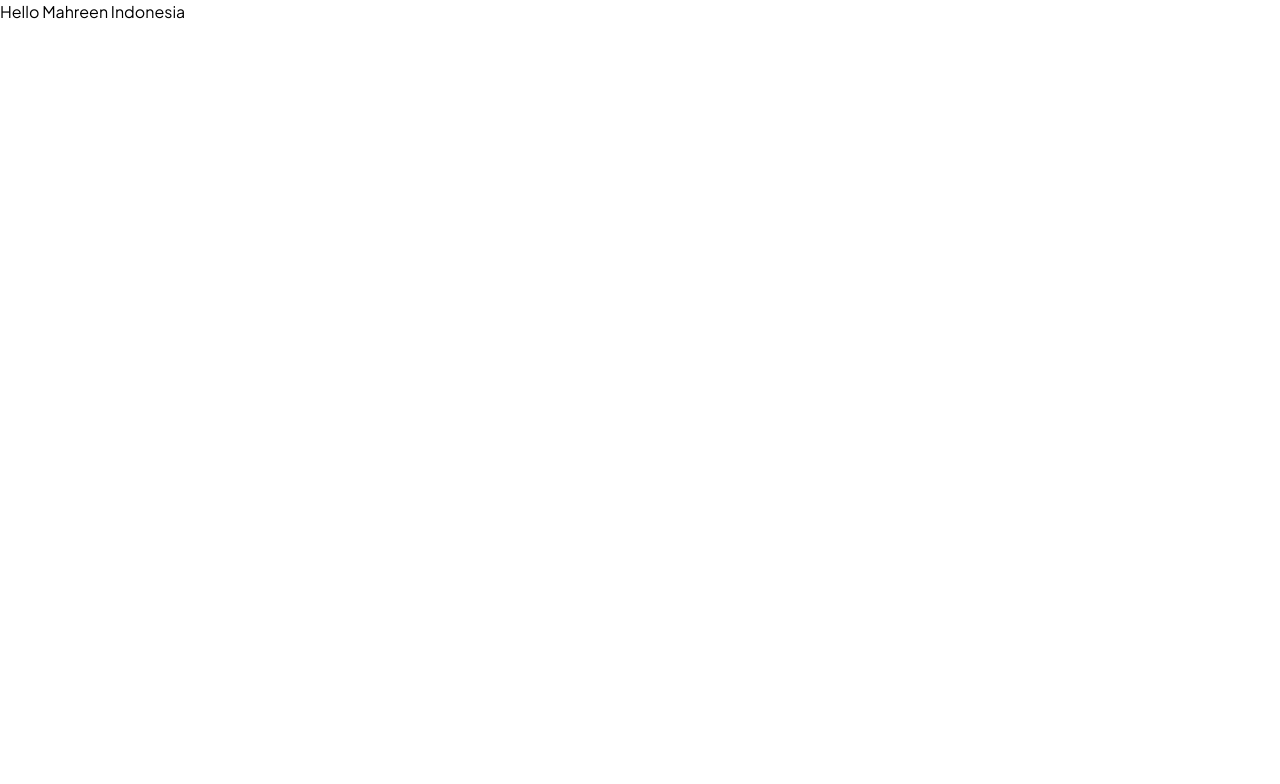
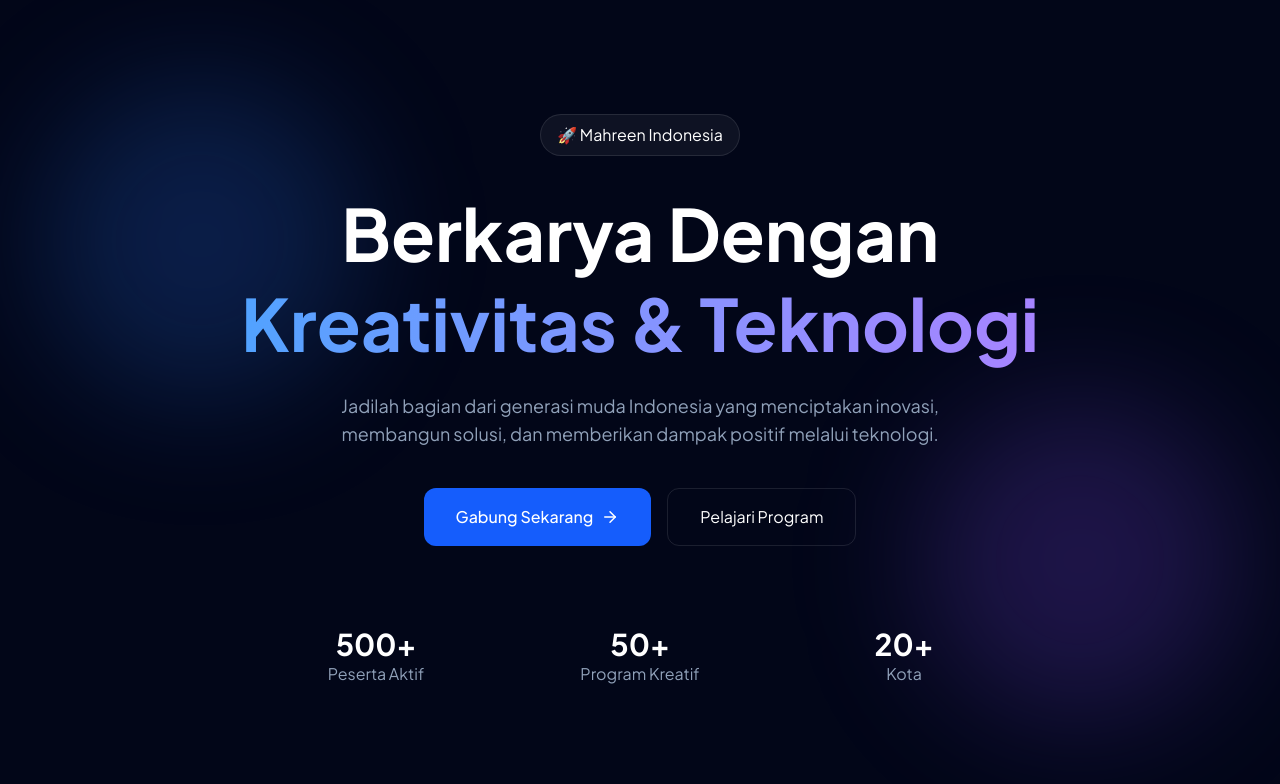
Before and after one commit to strvntrl/mahreen-indonesia-landing-page, a React (Vite) app: page / in a window 1280 px wide. Shown: the top 784 px of the page. Built offline with nearby package versions, Linux system fonts and the light colour scheme.

Commit message:
hero section

```diff
--- a/src/App.tsx
+++ b/src/App.tsx
@@ -1,7 +1,9 @@
+import Hero from "./components/Hero";
+
 function App() {
   return (
-    <main>
-      <h1>Hello Mahreen Indonesia</h1>
+    <main className="bg-slate-950 text-white overflow-hidden">
+      <Hero />
     </main>
   );
 }
--- a/src/components/Hero.tsx
+++ b/src/components/Hero.tsx
@@ -0,0 +1,80 @@
+import { ArrowRight } from "lucide-react";
+import { motion } from "framer-motion";
+
+export default function Hero() {
+  return (
+    <section className="relative min-h-screen flex items-center justify-center px-6">
+      {/* Background Blur */}
+      <div className="absolute inset-0 overflow-hidden">
+        <div className="absolute top-20 left-10 w-80 h-80 bg-blue-500/20 blur-3xl rounded-full" />
+        <div className="absolute bottom-20 right-10 w-80 h-80 bg-violet-500/20 blur-3xl rounded-full" />
+      </div>
+
+      <div className="relative max-w-6xl mx-auto text-center">
+        <motion.span
+          initial={{ opacity: 0 }}
+          animate={{ opacity: 1 }}
+          className="inline-block px-4 py-2 rounded-full border border-white/10 bg-white/5"
+        >
+          🚀 Mahreen Indonesia
+        </motion.span>
+
+        <motion.h1
+          initial={{ opacity: 0, y: 30 }}
+          animate={{ opacity: 1, y: 0 }}
+          transition={{ delay: 0.2 }}
+          className="mt-8 text-5xl md:text-7xl font-bold leading-tight"
+        >
+          Berkarya Dengan
+          <span className="block bg-gradient-to-r from-blue-400 to-violet-400 bg-clip-text text-transparent">
+            Kreativitas & Teknologi
+          </span>
+        </motion.h1>
+
+        <motion.p
+          initial={{ opacity: 0 }}
+          animate={{ opacity: 1 }}
+          transition={{ delay: 0.4 }}
+          className="mt-6 max-w-2xl mx-auto text-slate-400 text-lg"
+        >
+          Jadilah bagian dari generasi muda Indonesia yang menciptakan inovasi,
+          membangun solusi, dan memberikan dampak positif melalui teknologi.
+        </motion.p>
+
+        <motion.div
+          initial={{ opacity: 0 }}
+          animate={{ opacity: 1 }}
+          transition={{ delay: 0.6 }}
+          className="mt-10 flex flex-col sm:flex-row gap-4 justify-center"
+        >
+          <button className="bg-blue-600 hover:bg-blue-700 px-8 py-4 rounded-xl font-medium flex items-center justify-center gap-2 transition">
+            Gabung Sekarang
+            <ArrowRight size={18} />
+          </button>
+
+          <button className="border border-white/10 hover:bg-white/5 px-8 py-4 rounded-xl transition">
+            Pelajari Program
+          </button>
+        </motion.div>
+
+        {/* Stats */}
+        <div className="grid grid-cols-3 gap-6 mt-20 max-w-3xl mx-auto">
+          <div>
+            <h3 className="text-3xl font-bold">500+</h3>
+            <p className="text-slate-400">Peserta Aktif</p>
+          </div>
+
+          <div>
+            <h3 className="text-3xl font-bold">50+</h3>
+            <p className="text-slate-400">Program Kreatif</p>
+          </div>
+
+          <div>
+            <h3 className="text-3xl font-bold">20+</h3>
+            <p className="text-slate-400">Kota</p>
+          </div>
+        </div>
+      </div>
+    </section>
+  );
+}
```
